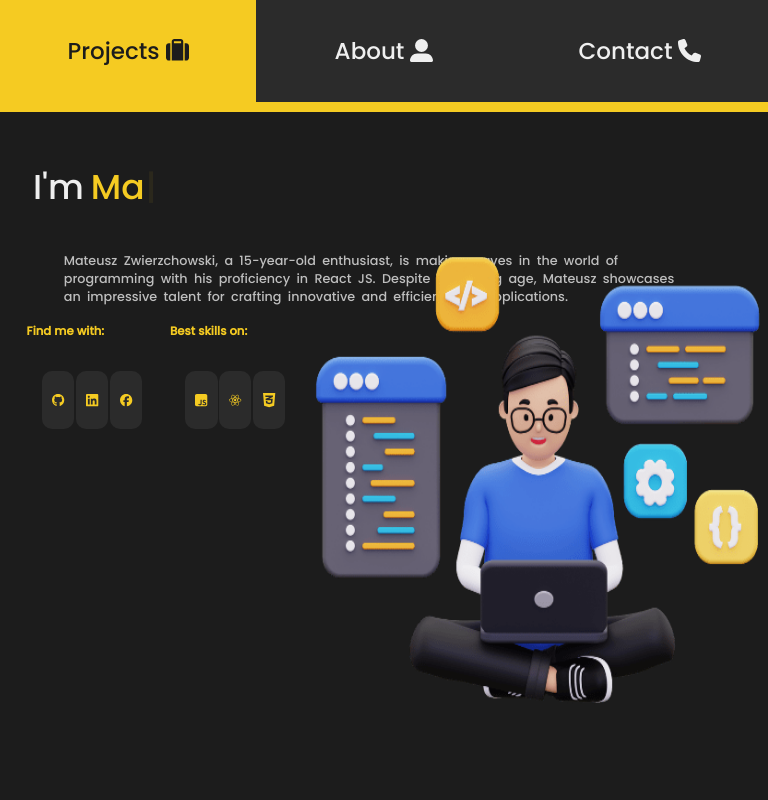
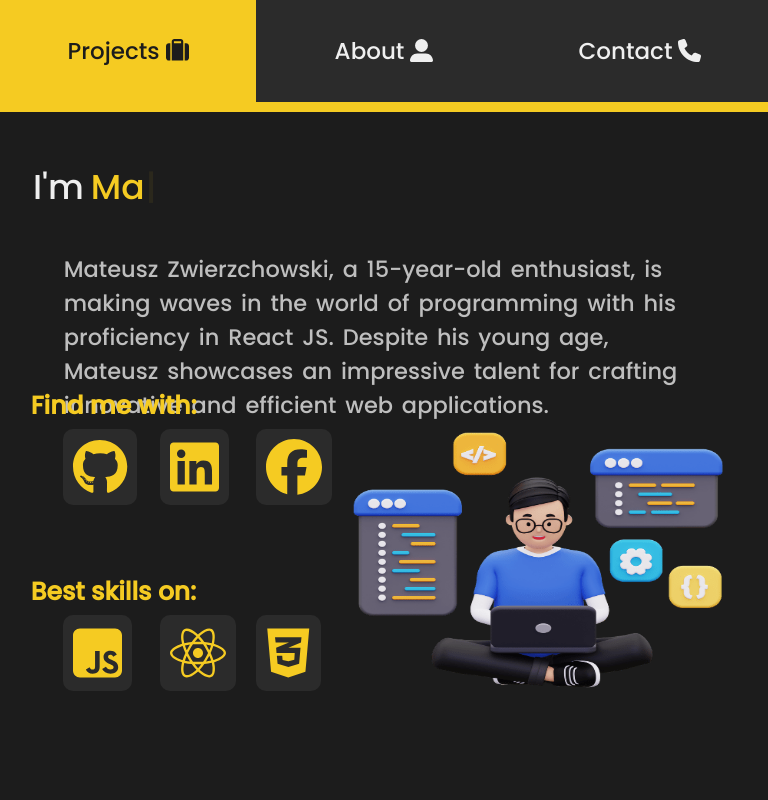
Before and after one commit to ZwierzuBOT/My-Portfolio, a React (Vite) app: page / in a window 768 px wide. Shown: the top 800 px of the page. Built offline with nearby package versions, Linux system fonts and the light colour scheme.

Commit message:
S, M, L and table responsible are done

```diff
--- a/src/App.css
+++ b/src/App.css
@@ -133,7 +133,7 @@ body {
   transition: all 0.5s ease-in-out;
 }
 .threeDImage #mainImg:hover {
-  filter: drop-shadow(#bebebe 0.1em 0.1em 1em);
+  filter: drop-shadow(#bebebe 0.05em 0.05em 0.3em);
 }
 
 /*
@@ -196,6 +196,67 @@ body {
   transform: scale(120%);
 }
 
+@media screen and (max-width: 319px) {
+  .Header {
+    height: 15%;
+  }
+  .Header .Info .HeaderBtn {
+    font-size: 1.2em;
+    padding: 0.5em;
+  }
+  .textDiv {
+    margin-top: 20%;
+    left: 2%;
+  }
+  .textDiv .intro {
+    font-size: 1.3em;
+  }
+  .textDiv .Typewriter {
+    font-size: 1.3em;
+  }
+  .textDiv .meTekst {
+    width: 90%;
+    font-size: 0.6em;
+  }
+  .threeDImage {
+    width: 50%;
+    height: 30%;
+    top: 70%;
+    left: 23%;
+    z-index: 1;
+  }
+  .more {
+    width: 100%;
+    height: 25%;
+    top: 47%;
+    left: auto;
+    right: auto;
+    z-index: 2;
+    display: flex;
+    justify-content: space-between;
+    align-items: center;
+    flex-direction: column;
+  }
+  .more .learnMore {
+    width: 100%;
+    height: 50%;
+    margin: 0;
+  }
+  .more .learnMore .up {
+    top: -10%;
+  }
+  .more .learnMore .iconLink {
+    width: 20%;
+    height: 40%;
+  }
+  .more .learnMore .iconLink .fontIcon {
+    width: 100%;
+    height: 100%;
+  }
+  .more .learnMore .iconLink .fontIcon:hover {
+    transform: scale(105%);
+  }
+}
 @media screen and (min-width: 320px) and (max-width: 375px) {
   .Header {
     height: 15%;
@@ -328,7 +389,45 @@ body {
   }
   .textDiv .meTekst {
     width: 90%;
-    font-size: 0.85em;
+    font-size: 1.5em;
+  }
+  .threeDImage {
+    width: 50%;
+    height: 40%;
+    top: 50%;
+    left: 45%;
+    z-index: 1;
+  }
+  .more {
+    width: 70%;
+    height: 50%;
+    top: 45%;
+    left: -10%;
+    right: 0;
+    display: flex;
+    justify-content: space-evenly;
+    align-items: center;
+    flex-direction: column;
+  }
+  .more .learnMore {
+    width: 60%;
+    height: 40%;
+  }
+  .more .learnMore .up {
+    font-size: 2.5em;
+    top: 0%;
+    left: 0;
+  }
+  .more .learnMore .iconLink {
+    width: 20%;
+    height: 35%;
+  }
+  .more .learnMore .iconLink .fontIcon {
+    width: 100%;
+    height: 100%;
+  }
+  .more .learnMore .iconLink .fontIcon:hover {
+    transform: scale(110%);
   }
 }
 .about {
--- a/src/StartPage/styles/_StartPage.scss
+++ b/src/StartPage/styles/_StartPage.scss
@@ -21,7 +21,7 @@
         transition: all .5s ease-in-out;
 
         &:hover{
-            filter: drop-shadow($mainGrayFont .1em .1em 1em);
+            filter: drop-shadow($mainGrayFont .05em .05em 0.3em);
 
         }
     }
--- a/src/StartPage/styles/_mediaQuery.scss
+++ b/src/StartPage/styles/_mediaQuery.scss
@@ -1,5 +1,80 @@
 @import "../styles/coolFuncs";
 @import "../styles/colors";
+
+
+@media screen and (max-width: 319px) {
+  .Header {
+    height: 15%;
+    .Info {
+      .HeaderBtn {
+        font-size: 1.2em;
+        padding: 0.5em;
+      }
+    }
+  }
+
+  .textDiv {
+    margin-top: 20%;
+    left: 2%;
+
+    .intro {
+      font-size: 1.3em;
+    }
+    .Typewriter {
+      font-size: 1.3em;
+    }
+
+    .meTekst {
+      width: 90%;
+      font-size: 0.6em;
+    }
+  }
+
+  .threeDImage {
+    width: 50%;
+    height: 30%;
+    top: 70%;
+    left: 23%;
+    z-index: 1;
+  }
+
+  .more {
+    width: 100%;
+    height: 25%;
+    top: 47%;
+    left: auto;
+    right: auto;
+    z-index: 2;
+    @include centering(space-between,center);
+    flex-direction: column;
+
+    .learnMore {
+      width: 100%;
+      height: 50%;
+      margin: 0;
+
+      .up {
+        top: -10%;
+      }
+
+      .iconLink {
+        width: 20%;
+        height: 40%;
+
+
+        .fontIcon {
+          width: 100%;
+          height: 100%;
+
+          &:hover {
+            transform: scale(105%);
+          }
+        }
+      }
+    }
+  }
+}
+
 
 //mobile S and M
 @media screen and (min-width: 320px) and (max-width: 375px){
@@ -171,7 +246,53 @@
 
     .meTekst {
       width: 90%;
-      font-size: 0.85em;
+      font-size: 1.5em;
     }
   }
+
+
+.threeDImage{
+    width: 50%;
+    height: 40%;
+    top: 50%;
+    left: 45%;
+    z-index: 1;
 }
+  .more {
+    width: 70%;
+    height: 50%;
+    top: 45%;
+    left: -10%;
+    right: 0;
+
+    @include centering(space-evenly,center);
+    flex-direction: column;
+
+
+    .learnMore {
+      width: 60%;
+      height: 40%;
+
+      .up {
+        font-size: 2.5em;
+        top: 0%;
+        left: 0;
+      }
+
+      .iconLink {
+        width: 20%;
+        height: 35%;
+
+        .fontIcon {
+          width: 100%;
+          height: 100%;
+
+          &:hover {
+            transform: scale(110%);
+          }
+        }
+      }
+    }
+  }
+
+}
```
Also changed, not shown: 1 other file (tests, documents, lock files or other folders).
